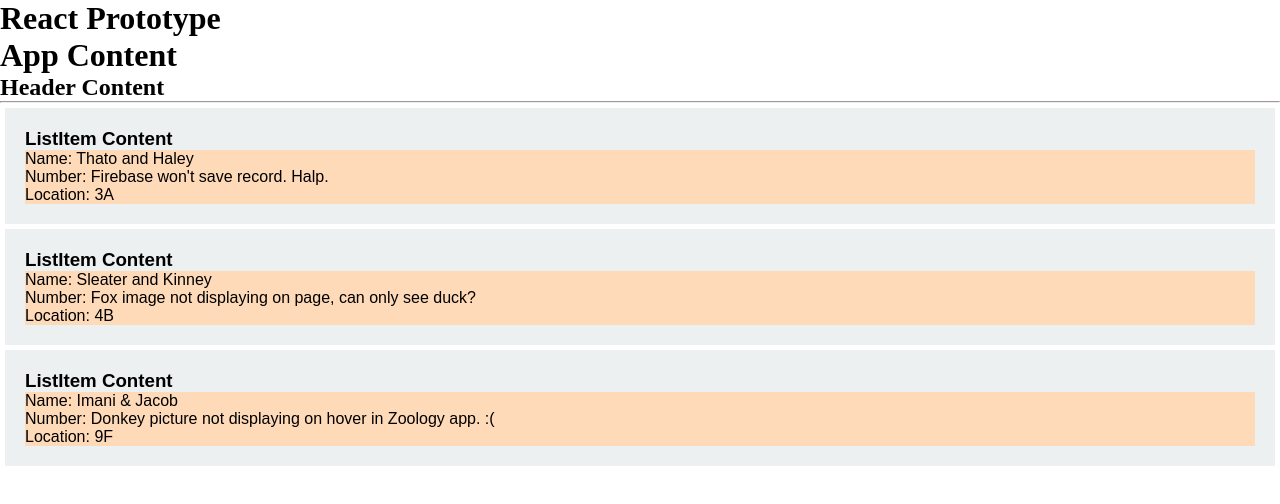
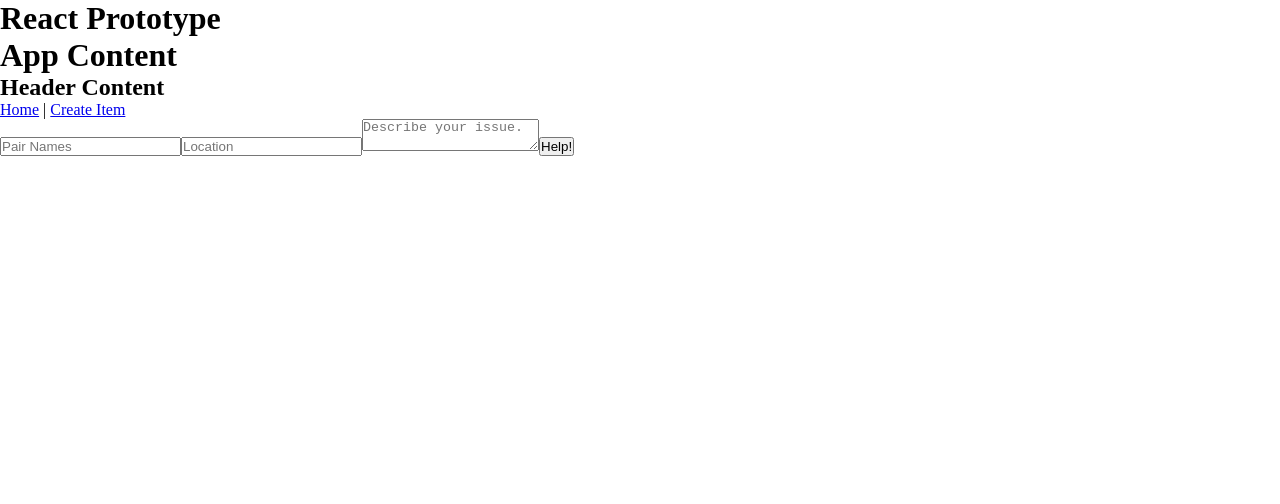
Before and after one commit to ferociousfox/react-help-que, a React app: page /#/newitem in a window 1280 px wide. Shown: the top 504 px of the page. Built offline with nearby package versions, Linux system fonts and the light colour scheme.

Commit message:
add router & links

```diff
--- a/src/components/App.jsx
+++ b/src/components/App.jsx
@@ -1,8 +1,10 @@
 import React from 'react'; // always import core React library
 import Header from './Header';
 import List from './List';
+import { Switch, Route } from 'react-router-dom';
+import NewItemForm from './NewItemForm';
 
-function App(props){ // the component is a function! the name is capitalized and matches the filename
+function App(){ // the component is a function! the name is capitalized and matches the filename
   return ( // the return is JSX that renders content
     <div>
       <style jsx global>{`
@@ -15,7 +17,10 @@
       <h1>React Prototype</h1>
       <h1>App Content</h1>
       <Header/>
-      <List/>
+      <Switch>
+        <Route exact path='/' component={List} />
+        <Route path='/newitem' component={NewItemForm} />
+      </Switch>
     </div>
   );
 }
--- a/src/components/Header.jsx
+++ b/src/components/Header.jsx
@@ -1,11 +1,11 @@
-import React from 'react'; // always import core React library
+import React from 'react';
+import { Link } from 'react-router-dom';
 
-// the component is a function! the name is capitalized and matches the filename
 function Header(props){
-  // the return is JSX that renders content
   return (
     <div>
       <h2>Header Content</h2>
+      <Link to="/">Home</Link> | <Link to="/newitem">Create Item</Link>
     </div>
   );
 }
--- a/src/components/List.jsx
+++ b/src/components/List.jsx
@@ -2,7 +2,7 @@
 import ListItem from './ListItem';
 
 // hardcoded list
-var masterItemList = [
+let masterItemList = [
   {
     names: 'Thato and Haley',
     location: '3A',
--- a/src/components/ListItem.jsx
+++ b/src/components/ListItem.jsx
@@ -4,7 +4,7 @@
 // the component is a function! the name is capitalized and matches the filename
 function ListItem(props){ // requires "props" parameter to store incoming properties
   // styles live inside the component they affect
-  var listStyles = {
+  let listStyles = {
     backgroundColor: '#ecf0f1',
     fontFamily: 'sans-serif',
     padding: '20px',
--- /dev/null
+++ b/src/components/NewItemForm.jsx
@@ -0,0 +1,24 @@
+import React from 'react';
+
+function NewItemForm(){
+  return (
+    <div>
+      <form>
+        <input
+          type='text'
+          id='names'
+          placeholder='Pair Names'/>
+        <input
+          type='text'
+          id='location'
+          placeholder='Location'/>
+        <textarea
+          id='issue'
+          placeholder='Describe your issue.'/>
+        <button type='submit'>Help!</button>
+      </form>
+    </div>
+  );
+}
+
+export default NewItemForm;
--- a/src/index.jsx
+++ b/src/index.jsx
@@ -2,6 +2,7 @@
 import ReactDOM from 'react-dom';
 import App from './components/App';
 import { AppContainer } from 'react-hot-loader';
+import { HashRouter } from 'react-router-dom';
 
 // render > creates a component-type const named "render" that acts as entry point for "App"
 // ReactDOM.render akes arguments as: (what, where)
@@ -12,7 +13,9 @@
 const render = (Component) => {
   ReactDOM.render(
     <AppContainer>
-      <Component/>
+      <HashRouter>
+        <Component/>
+      </HashRouter>
     </AppContainer>,
     document.getElementById('react-app-root')
   );
```
